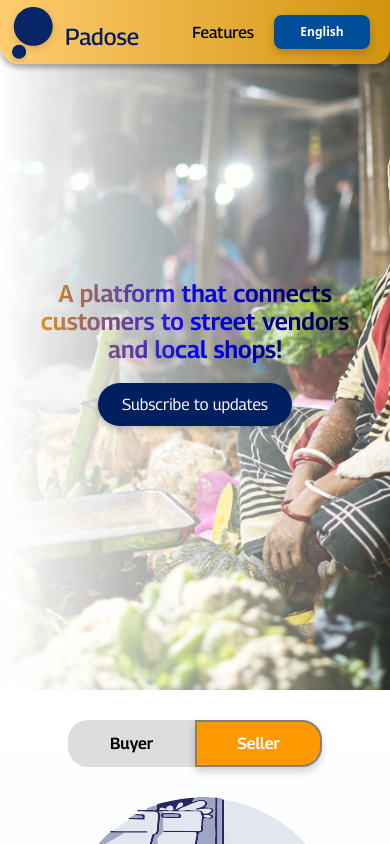
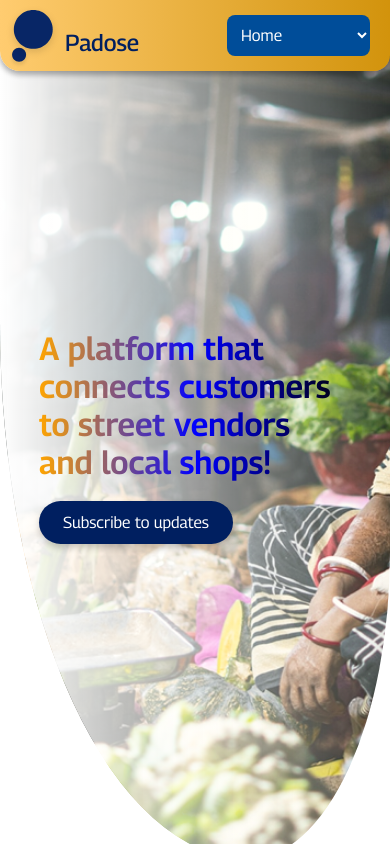
Before and after one commit to Padose-Dev/Padose-Dev.github.io, an Angular app: page / in a window 390 px wide. Built offline with nearby package versions, Linux system fonts and the light colour scheme.

Commit message:
Added menu bar for mobile view

```diff
--- a/src/app/components/header/header.component.html
+++ b/src/app/components/header/header.component.html
@@ -5,9 +5,11 @@
       <p class="align-self-anchor-center">Padose</p>
     </div>
 
+    <!-- Desktop nav links -->
     <ul class="nav-links">
-      <li><a href="#">Features</a></li>
-      <li>
+      <li *ngIf="!isMobileView"><a href="#">Features</a></li>
+      <li *ngIf="!isMobileView"><a href="#">Get Onboarded</a></li>
+      <li *ngIf="!isMobileView">
         <select class="language-selector" [(ngModel)]="selectedLanguage" (change)="changeLanguage($event)">
           <option *ngFor="let lang of languages" [value]="lang.code">
             {{ lang.label }}
@@ -16,19 +18,13 @@
       </li>
     </ul>
 
-    <button class="menu-toggle" onclick="toggleMenu()">☰</button>
-
-    <ul class="mobile-menu" id="mobileMenu">
-      <li><a href="#">About</a></li>
-      <li><a href="#">Features</a></li>
-      <li>
-        <select class="language-selector" [(ngModel)]="selectedLanguage" (change)="changeLanguage($event)">
-          <option *ngFor="let lang of languages" [value]="lang.code">
-            {{ lang.label }}
-          </option>
-        </select>
-      </li>
-    </ul>
+    <!-- Mobile dropdown menu -->
+    <select class="mobile-dropdown" *ngIf="isMobileView" (change)="onMobileNavSelect($event)">
+      <option value="">Home</option>
+      <option value="about">About</option>
+      <option value="features">Features</option>
+      <option value="get-onboarded">Get onboarded</option>
+    </select>
   </nav>
 
   <div class="banner-container">
@@ -36,7 +32,6 @@
     <div class="overlay"></div>
     <div class="banner-content">
       <h1>A platform that connects customers to street vendors and local shops!</h1>
-      <!-- Download Padose Button -->
       <a href="#" class="download-btn" (click)="openModal($event)">Subscribe to updates</a>
     </div>
   </div>
--- a/src/app/components/header/header.component.scss
+++ b/src/app/components/header/header.component.scss
@@ -45,6 +45,7 @@ body {
     position: absolute;
     left: 45px;
     bottom: -8px;
+    align-self: center;
   }
 
   .navbar .logo img {
@@ -70,49 +71,25 @@ body {
     color: #001F60;
   }
 
-.navbar .menu-toggle {
+  .mobile-dropdown {
     display: none;
-    background: none;
+    background-color: #004d99;
+    color: white;
+    font-size: 1rem;
+    padding: 10px;
+    border-radius: 8px;
+    margin-left: auto;
     border: none;
-    font-size: 2rem;
-    color: white;
-    cursor: pointer;
   }
 
-.navbar .mobile-menu {
+  @media (max-width: 768px) {
+    .nav-links {
       display: none;
-    flex-direction: column;
-    list-style: none;
-    background-color: #004d99;
-    position: absolute;
-    top: 60px;
-    right: 0;
-    width: 200px;
-    padding: 10px;
-    border-radius: 5px;
-    box-shadow: 0 4px 6px rgba(0, 0, 0, 0.1);
     }
 
-.navbar .mobile-menu li {
-    padding: 10px 15px;
-    border-bottom: 1px solid rgba(255, 255, 255, 0.2);
+    .mobile-dropdown {
+      display: block;
     }
-
-.navbar .mobile-menu li:last-child {
-    border-bottom: none;
-}
-
-.navbar .mobile-menu li a {
-    color: white;
-    text-decoration: none;
-}
-
-.navbar .mobile-menu li .language-selector {
-    width: 100%;
-}
-
-.navbar .show {
-    display: flex;
   }
 
   .banner-container {
@@ -214,51 +191,6 @@ body {
     color: #004d99;
   }
 
-@media (max-width: 768px) {
-    .banner-container {
-        height: 80vh;
-        padding: 0 5%;
-        text-align: center;
-    }
-
-    .banner-container .banner-content h1 {
-        font-size: 1.5rem;
-    }
-}
-
-@media (max-width: 600px) {
-    .nav-links {
-        display: none;
-    }
-
-    .menu-toggle {
-        display: block;
-    }
-
-    .banner-container img,
-    .banner-container .overlay {
-        border-radius: 0;
-    }
-
-    .banner-container .banner-content {
-        max-width: 100%;
-    }
-
-    .language-selector {
-        font-size: 14px;
-        padding: 10px 12px;
-        max-width: 180px;
-    }
-}
-
-@media (max-width: 480px) {
-    .language-selector {
-        font-size: 12px;
-        padding: 8px 10px;
-        max-width: 8em;
-    }
-}
-
   .modal-backdrop {
     position: fixed;
     top: 0;
@@ -312,5 +244,5 @@ body {
   }
 
   .align-self-anchor-center {
-    align-self: anchor-center;
+    align-self: center;
   }
--- a/src/app/components/header/header.component.ts
+++ b/src/app/components/header/header.component.ts
@@ -1,6 +1,6 @@
 import { CommonModule } from '@angular/common';
 import { HttpClient, HttpHeaders } from '@angular/common/http';
-import { Component } from '@angular/core';
+import { Component, HostListener, OnInit } from '@angular/core';
 import { FormsModule, ReactiveFormsModule } from '@angular/forms';
 import { environment } from '../../../environments/environment';
 
@@ -11,7 +11,7 @@ import { environment } from '../../../environments/environment';
   styleUrl: './header.component.scss',
   imports: [FormsModule, ReactiveFormsModule, CommonModule]
 })
-export class HeaderComponent {
+export class HeaderComponent implements OnInit {
   languages = [
     { code: 'en', label: 'English' },
     { code: 'hi', label: 'हिन्दी' },
@@ -19,7 +19,6 @@ export class HeaderComponent {
     { code: 'ta', label: 'தமிழ்' },
     { code: 'te', label: 'తెలుగు' },
     { code: 'mr', label: 'मराठी' },
-    { code: 'gu', label: 'ગુજરાતી' },
     { code: 'pa', label: 'ਪੰਜਾਬੀ' },
     { code: 'ml', label: 'മലയാളം' },
     { code: 'kn', label: 'ಕನ್ನಡ' },
@@ -29,15 +28,29 @@ export class HeaderComponent {
   ];
 
   selectedLanguage = 'en';
-  isMenuOpen = false;
   showModal = false;
   email = '';
+  isMobileView = false;
 
   private portalId = environment.zohoPortalId;
   private formGuid = environment.zohoFormGuiId;
   private formUrl = `https://api.hsforms.com/submissions/v3/integration/submit/${this.portalId}/${this.formGuid}`;
 
-  constructor(private http: HttpClient) { }
+  constructor(private http: HttpClient) {}
+
+  ngOnInit(): void {
+    this.checkScreenSize();
+    console.log(this.isMobileView);
+  }
+
+  @HostListener('window:resize')
+  onResize() {
+    this.checkScreenSize();
+  }
+
+  checkScreenSize(): void {
+    this.isMobileView = window.innerWidth <= 768;
+  }
 
   submitEmail(email: string) {
     const data = {
@@ -55,16 +68,15 @@ export class HeaderComponent {
 
     const headers = new HttpHeaders({ 'Content-Type': 'application/json' });
 
-    this.http.post(this.formUrl, data, { headers }).subscribe((res: any) => {
-      this.closeModal();
-      this.email = '';
-    }, (err: any) => {
-      console.log(err);
-    })
-  }
-
-  toggleMenu() {
-    this.isMenuOpen = !this.isMenuOpen;
+    this.http.post(this.formUrl, data, { headers }).subscribe({
+      next: () => {
+        this.closeModal();
+        this.email = '';
+      },
+      error: (err) => {
+        console.log(err);
+      }
+    });
   }
 
   changeLanguage(event: any) {
@@ -79,4 +91,22 @@ export class HeaderComponent {
   closeModal() {
     this.showModal = false;
   }
+
+  onMobileNavSelect(event: Event): void {
+    const value = (event.target as HTMLSelectElement).value;
+
+    switch (value) {
+      case 'about':
+        console.log('Navigate to About');
+        break;
+      case 'features':
+        console.log('Navigate to Features');
+        break;
+      case 'get-onboarded':
+        console.log('Navigate to Get Onboarded');
+        break;
+      default:
+        break;
+    }
+  }
 }
```
Lines whose indentation alone changed are shown as unchanged.
